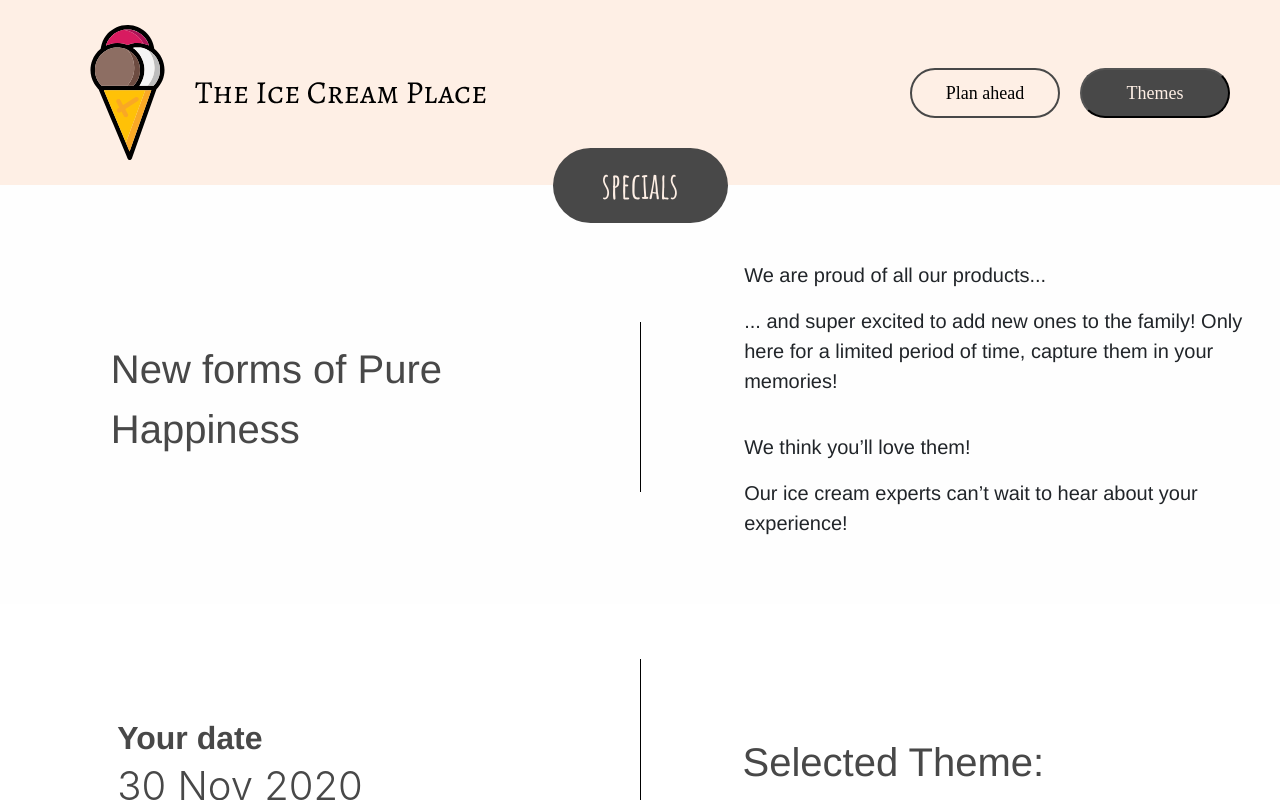
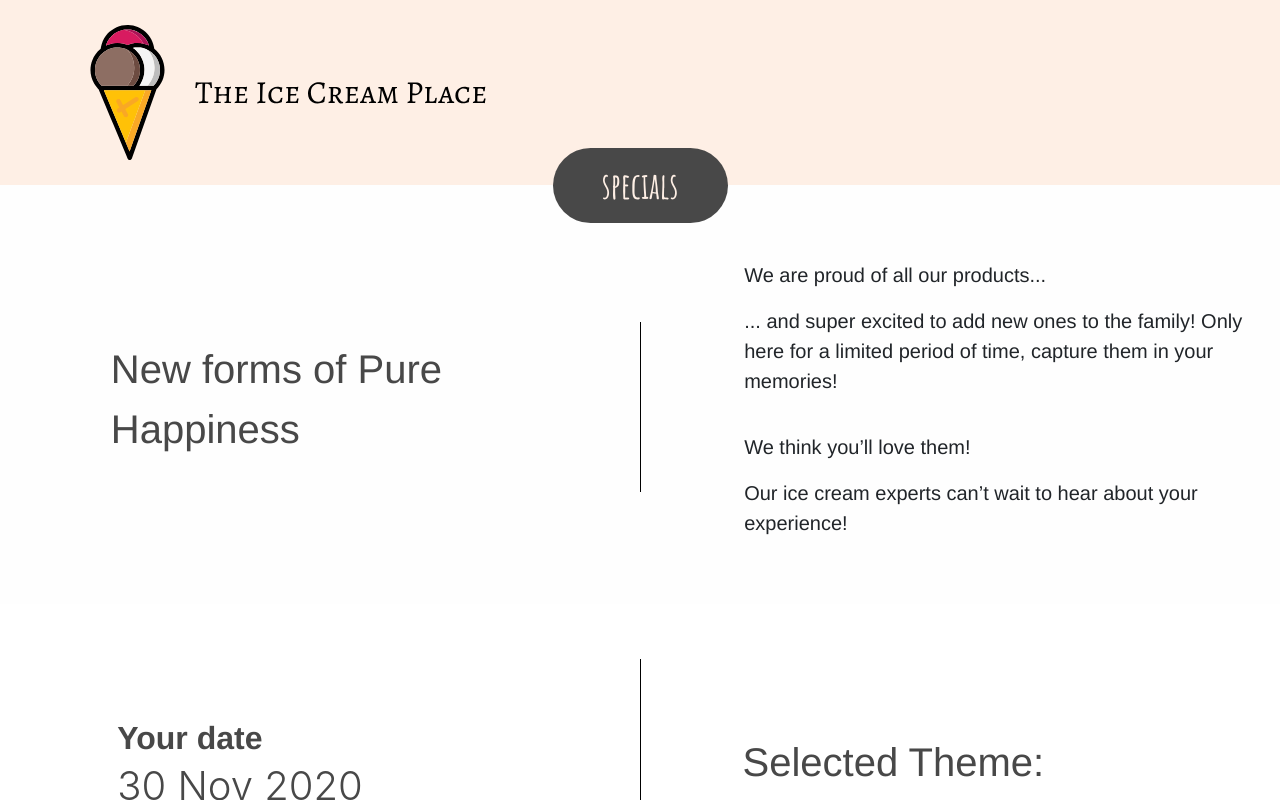
Before and after one commit to DhruvikPatel-coder/IceCreamPlace, a React (Create React App) app: page /IceCreamPlace/output in a window 1280 px wide. Shown: the top 800 px of the page. Built offline with nearby package versions, Linux system fonts and the light colour scheme; a web font is replaced by a local one.

Commit message:
fixed header for output component.

```diff
--- a/src/Components/HeaderComponent.js
+++ b/src/Components/HeaderComponent.js
@@ -1,7 +1,7 @@
 import React from "react";
 import LogoContainer from "../Containers/LogoContainer";
 
-// This component responsible for rendering header component
+// Component responsible for rendering header component
 export default function HeaderComponent() {
     return (
         <div className="align-items-center header-div logo-padding">
@@ -16,7 +16,6 @@ export default function HeaderComponent() {
                     Themes
                 </button>
             </a>
-
         </div>
     );
 }
--- a/src/Components/OutputComponent.js
+++ b/src/Components/OutputComponent.js
@@ -1,15 +1,15 @@
 import React from "react";
-import HeaderComponent from "./HeaderComponent";
 import StoryComponent from "./StoryComponent";
 import FooterComponent from "./FooterComponent";
 import PreviewComponent from "./PreviewComponent";
+import OutputHeaderComponent from "./OutputHeaderComponent";
 
 // This component renders the output page which is responsible for presenting the output according to theme selected
 export default function OutputComponent(props) {
     return (
         <div>
             {/*Calls header component*/}
-            <HeaderComponent/>
+            <OutputHeaderComponent/>
             {/*Calls story component*/}
             <StoryComponent
                 title={"New forms of Pure Happiness"}
--- /dev/null
+++ b/src/Components/OutputHeaderComponent.js
@@ -0,0 +1,11 @@
+import React from "react";
+import LogoContainer from "../Containers/LogoContainer";
+
+// Component responsible for rendering header component
+export default function OutputHeaderComponent() {
+    return (
+        <div className="align-items-center header-div logo-padding">
+            <LogoContainer/>
+        </div>
+    );
+}
```
Also changed, not shown: 1 other file (tests, documents, lock files or other folders).
